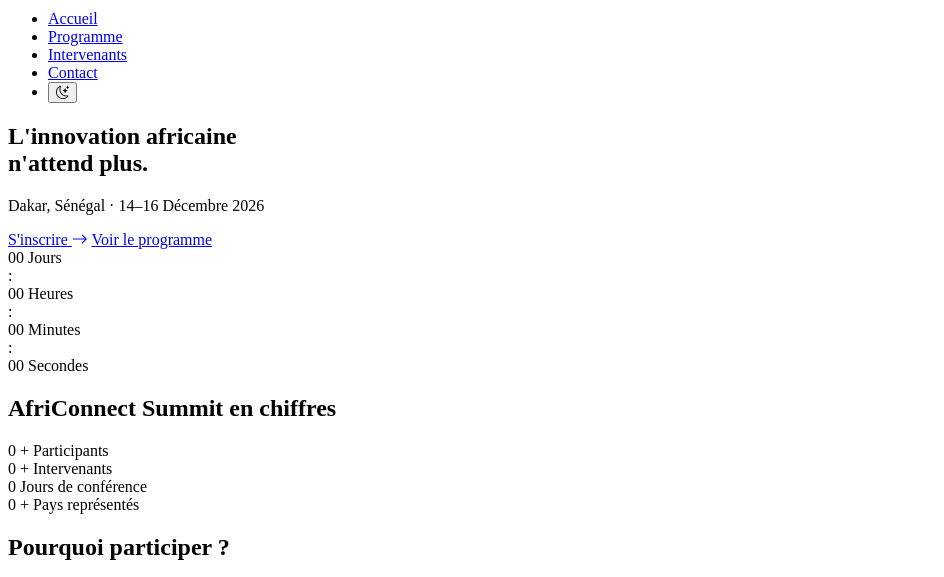
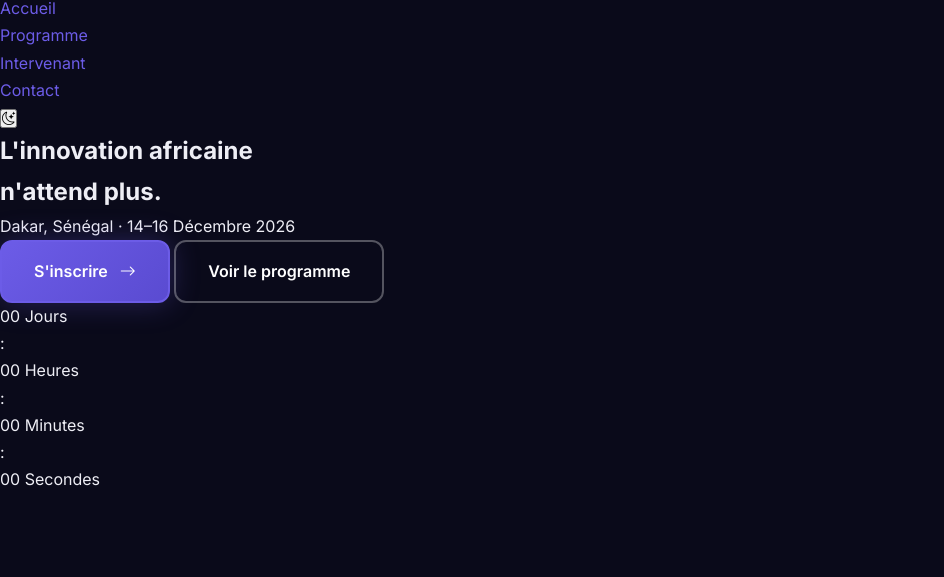
Before and after one commit to lyame3162/Fall_Serigne_Fallou_AfriConnectSummit, a plain HTML site: page index.html in a window 1280 px wide. Shown: the part 32-609 px from the top of the page, without its empty margins (0-944 px from the left). Drawn offline with nearby package versions, Linux system fonts and the light colour scheme.

Commit message:
CSS : Dark mode, Container, Reset et Base et Buttons

```diff
--- a/css/style.css
+++ b/css/style.css
@@ -67,3 +67,142 @@
   /* Largeur max du conteneur */
   --container-max: 1200px;
 }
+
+/* ----- VARIABLES DARK MODE ----- */
+[data-theme="dark"] {
+  --bg-primary: #0a0a1a;
+  --bg-secondary: #12122a;
+  --bg-card: #1a1a35;
+  --bg-hero: #060612;
+  --text-primary: #eeeef5;
+  --text-secondary: #aaaac8;
+  --text-muted: #666688;
+  --border-color: #2a2a45;
+  --border-light: #1e1e38;
+  --shadow-sm: 0 2px 8px rgba(0, 0, 0, 0.3);
+  --shadow-md: 0 4px 20px rgba(0, 0, 0, 0.4);
+  --shadow-lg: 0 8px 40px rgba(0, 0, 0, 0.5);
+}
+
+/* ----- RESET & BASE ----- */
+*,
+*::before,
+*::after {
+  margin: 0;
+  padding: 0;
+  box-sizing: border-box;
+}
+
+html {
+  scroll-behavior: smooth;
+  font-size: 16px;
+}
+
+body {
+  font-family: var(--font-body);
+  font-size: var(--font-size-base);
+  line-height: 1.7;
+  color: var(--text-primary);
+  background-color: var(--bg-primary);
+  transition:
+    background-color var(--transition-normal),
+    color var(--transition-normal);
+  -webkit-font-smoothing: antialiased;
+  -moz-osx-font-smoothing: grayscale;
+}
+
+/* Suppression des marges des listes */
+ul,
+ol {
+  list-style: none;
+}
+
+a {
+  color: var(--color-primary);
+  text-decoration: none;
+  transition: color var(--transition-fast);
+}
+
+a:hover {
+  color: var(--color-primary-light);
+}
+
+img {
+  max-width: 100%;
+  height: auto;
+  display: block;
+}
+
+/* ----- CONTAINER ----- */
+.container {
+    width: 100%;
+    max-width: var(--container-max);
+    margin: 0 auto;
+    padding: 0 var(--space-lg);
+}
+
+/* ----- SECTION COMMON ----- */
+.section {
+    padding: var(--space-4xl) 0;
+}
+
+.section__title {
+    font-family: var(--font-heading);
+    font-size: var(--font-size-3xl);
+    font-weight: 700;
+    text-align: center;
+    margin-bottom: var(--space-3xl);
+    position: relative;
+}
+
+.section__title::after {
+    content: '';
+    display: block;
+    width: 60px;
+    height: 4px;
+    background: linear-gradient(90deg, var(--color-primary), var(--color-secondary));
+    border-radius: 2px;
+    margin: var(--space-md) auto 0;
+}
+
+/* ----- BUTTONS ----- */
+.btn {
+    display: inline-flex;
+    align-items: center;
+    gap: var(--space-sm);
+    padding: var(--space-md) var(--space-xl);
+    border-radius: var(--radius-md);
+    font-family: var(--font-body);
+    font-size: var(--font-size-base);
+    font-weight: 600;
+    cursor: pointer;
+    transition: all var(--transition-normal);
+    border: 2px solid transparent;
+    text-decoration: none;
+}
+
+.btn--primary {
+    background: linear-gradient(135deg, var(--color-primary), var(--color-primary-dark));
+    color: var(--text-inverse);
+    border-color: var(--color-primary);
+    box-shadow: var(--shadow-glow);
+}
+
+.btn--primary:hover {
+    transform: translateY(-2px);
+    box-shadow: 0 0 40px rgba(108, 92, 231, 0.5);
+    color: var(--text-inverse);
+}
+
+.btn--outline {
+    background: transparent;
+    color: var(--text-inverse);
+    border-color: rgba(255, 255, 255, 0.3);
+}
+
+.btn--outline:hover {
+    border-color: var(--color-primary);
+    background: rgba(108, 92, 231, 0.1);
+    color: var(--text-inverse);
+    transform: translateY(-2px);
+}
--- a/index.html
+++ b/index.html
@@ -41,7 +41,7 @@
             <ul class="navbar__links" id="navLinks" role="menubar">
                 <li role="none"><a href="index.html" class="navbar__link active" role="menuitem">Accueil</a></li>
                 <li role="none"><a href="programme.html" class="navbar__link" role="menuitem">Programme</a></li>
-                <li role="none"><a href="intervenants.html" class="navbar__link" role="menuitem">Intervenants</a></li>
+                <li role="none"><a href="intervenant.html" class="navbar__link" role="menuitem">Intervenant</a></li>
                 <li role="none"><a href="contact.html" class="navbar__link" role="menuitem">Contact</a></li>
                 <li role="none">
                     <button id="themeToggle" class="navbar__theme-btn" aria-label="Activer le mode clair">
@@ -250,7 +250,7 @@
                     <h4 class="footer__title">Liens rapides</h4>
                     <ul class="footer__links">
                         <li><a href="programme.html">Programme</a></li>
-                        <li><a href="intervenants.html">Intervenants</a></li>
+                        <li><a href="intervenant.html">Intervenants</a></li>
                         <li><a href="contact.html">Inscription</a></li>
                     </ul>
                 </div>
```
Also changed, not shown: contact.html (+2 -2 lines), intervenant.html (+1 -1 lines), programme.html (+2 -2 lines).
